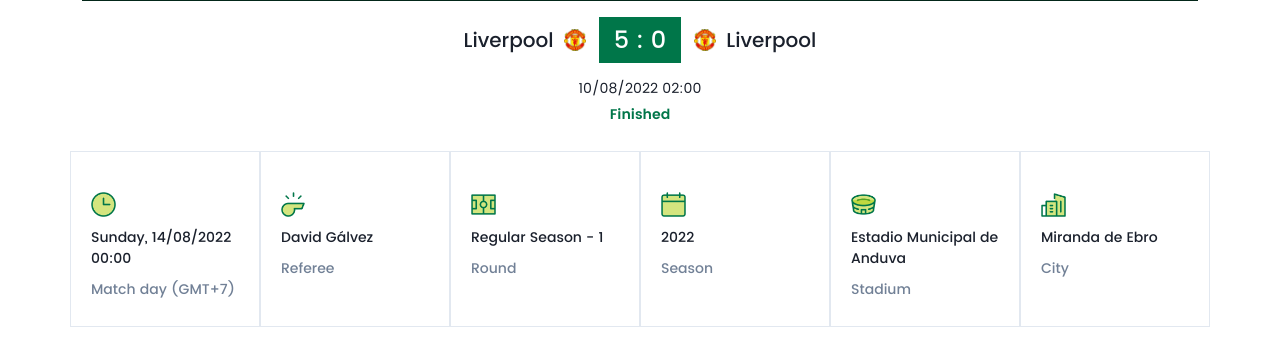
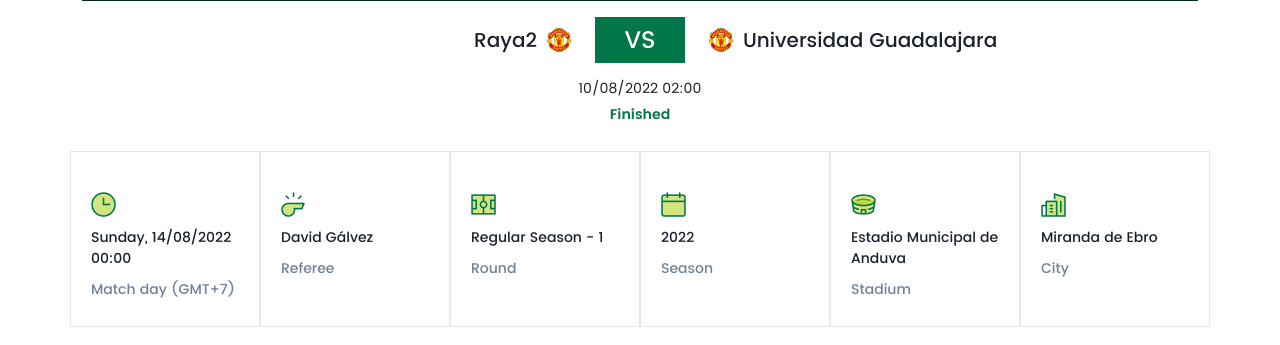
Before and after one commit to trieudung2509/amzsports, a PHP site: page /page-match.html in a window 1280 px wide. Shown: the part 952-1297 px from the top of the page. Run offline with PHP 8.4, Linux system fonts and the light colour scheme.

Commit message:
Fix ui match page

```diff
--- a/css/main.css
+++ b/css/main.css
@@ -590,6 +590,7 @@
   font-weight: 400;
   line-height: 40px;
 }
+
 .body-live .live-left #myTabContent .tab-all-game ul.match-tranning .tbody-match tr th:last-child .bottom-premier-item, .body-live .live-left #myTabContent .tab-all-game ul.match-tranning .tbody-match tr td:last-child .bottom-premier-item {
   -webkit-box-orient: horizontal;
   -webkit-box-direction: reverse;
@@ -813,10 +814,16 @@
   -webkit-box-align: center;
       -ms-flex-align: center;
           align-items: center;
+        width: 50%;
+        justify-content: flex-end;
+        padding-right: 24px;
 }
 .block-result .item-result .bottom-premier-item img {
-  width: 15%;
   margin-left: 10px;
+  min-width: 24px;
+  max-width: 24px;
+  height: 24px;
+  object-fit: cover;
 }
 .block-result .item-result .bottom-premier-item span {
   font-size: 20px;
@@ -825,6 +832,9 @@
   line-height: 30px;
 }
 @media only screen and (max-width: 575px) {
+  .block-result .item-result .bottom-premier-item {
+    padding-right: 12px;
+  }
   .block-result .item-result .bottom-premier-item span {
     font-size: 14px;
     color: #1A202C;
@@ -836,6 +846,11 @@
   background: #007649;
   padding: 5px 15px;
   text-align: center;
+  width: 10%;
+  max-width: 90px;
+  display: flex;
+  justify-content: center;
+  align-items: center;
 }
 .block-result .item-result .bottom-point span {
   font-size: 24px;
@@ -861,10 +876,16 @@
   -webkit-box-align: center;
       -ms-flex-align: center;
           align-items: center;
+          width: 50%;
+          justify-content: flex-start;
+          padding-left: 24px;;
 }
 .block-result .item-result .bottom-premier-item1 img {
-  width: 15%;
   margin-right: 10px;
+  min-width: 24px;
+  max-width: 24px;
+  height: 24px;
+  object-fit: cover;
 }
 .block-result .item-result .bottom-premier-item1 span {
   font-size: 20px;
@@ -873,6 +894,9 @@
   line-height: 30px;
 }
 @media only screen and (max-width: 575px) {
+  .block-result .item-result .bottom-premier-item1 {
+    padding-left: 12px;
+  }
   .block-result .item-result .bottom-premier-item1 span {
     font-size: 14px;
     color: #1A202C;
--- a/page-match.html
+++ b/page-match.html
@@ -335,15 +335,15 @@
           <div class="block-result">
             <div class="item-result">
               <div class="bottom-premier-item">
-                <span>Liverpool</span>
-                <img src="/images/mu.png" alt="" />
+                <span>Raya2</span>
+                <img src="./images/mu.png" alt="" />
               </div>
               <div class="bottom-point">
-                <span>5 : 0</span>
+                <span>VS</span>
               </div>
               <div class="bottom-premier-item1">
-                <img src="/images/mu.png" alt="" />
-                <span>Liverpool</span>
+                <img src="./images/mu.png" alt="" />
+                <span>Universidad Guadalajara</span>
               </div>
             </div>
             <div class="item-date">
```
